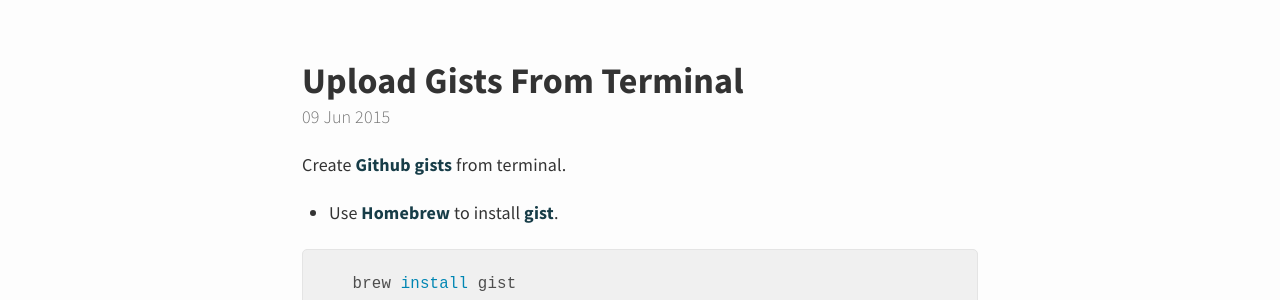
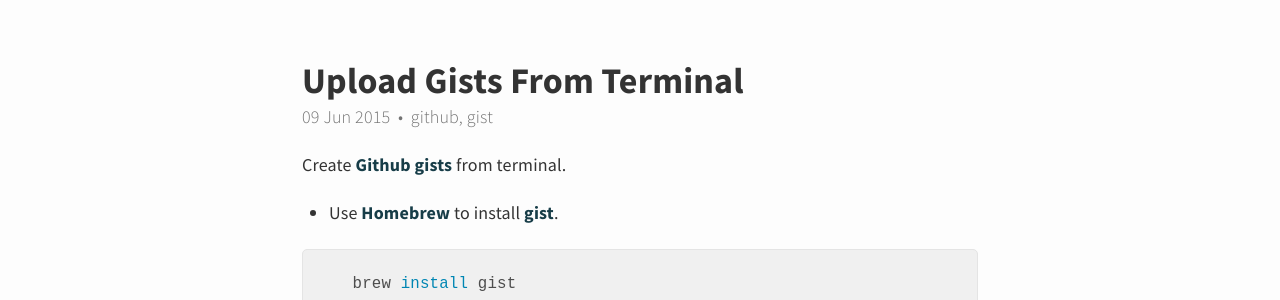
Before and after one commit to ayushgoel/ayushgoel.github.io, a Jekyll site: the page built from _posts/2015-06-09-upload-gists-from-terminal.md, in a window 1280 px wide. Shown: the part 313-613 px from the top of the page. Built offline with Jekyll 4.4.1, drawn with Linux system fonts in a browser that asks for light colours; nearby versions of some CDN libraries.

Commit message:
Show tags along with date in posts

```diff
--- a/_layouts/post.html
+++ b/_layouts/post.html
@@ -5,7 +5,12 @@
 <article id="post-page">
 
     <h2>{{ page.title }}</h2>
-    <time datetime="{{ page.date | date_to_xmlschema }}" class="by-line"> {{ page.date | date_to_string }} </time>
+    <time datetime="{{ page.date | date_to_xmlschema }}" class="by-line">
+      {{ page.date | date_to_string }}
+      {% if page.tags != empty %}
+        &nbsp;•&nbsp; {{ page.tags | join: ", " }}
+      {% endif %}
+    </time>
 
     <div class="content">
 
```
